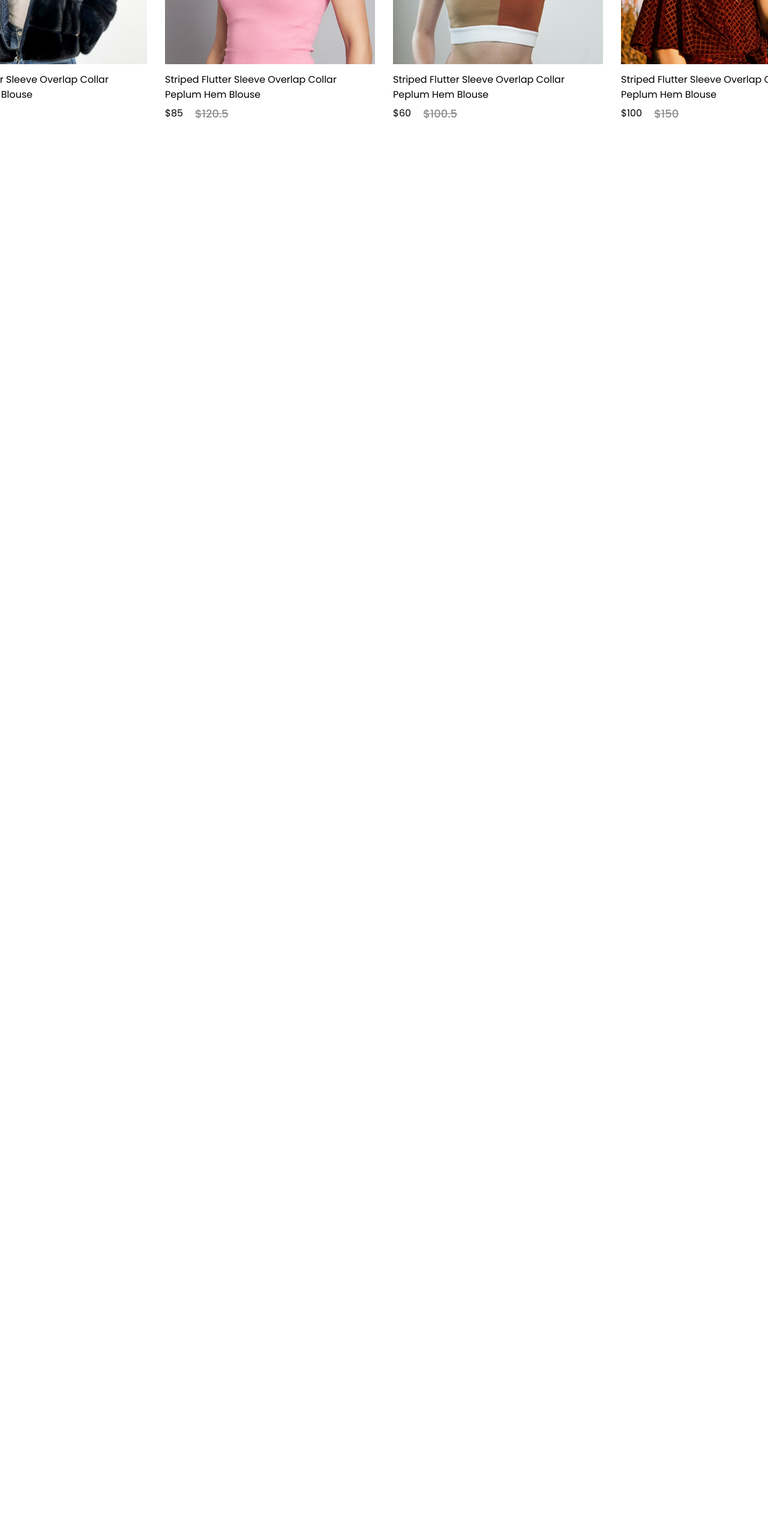
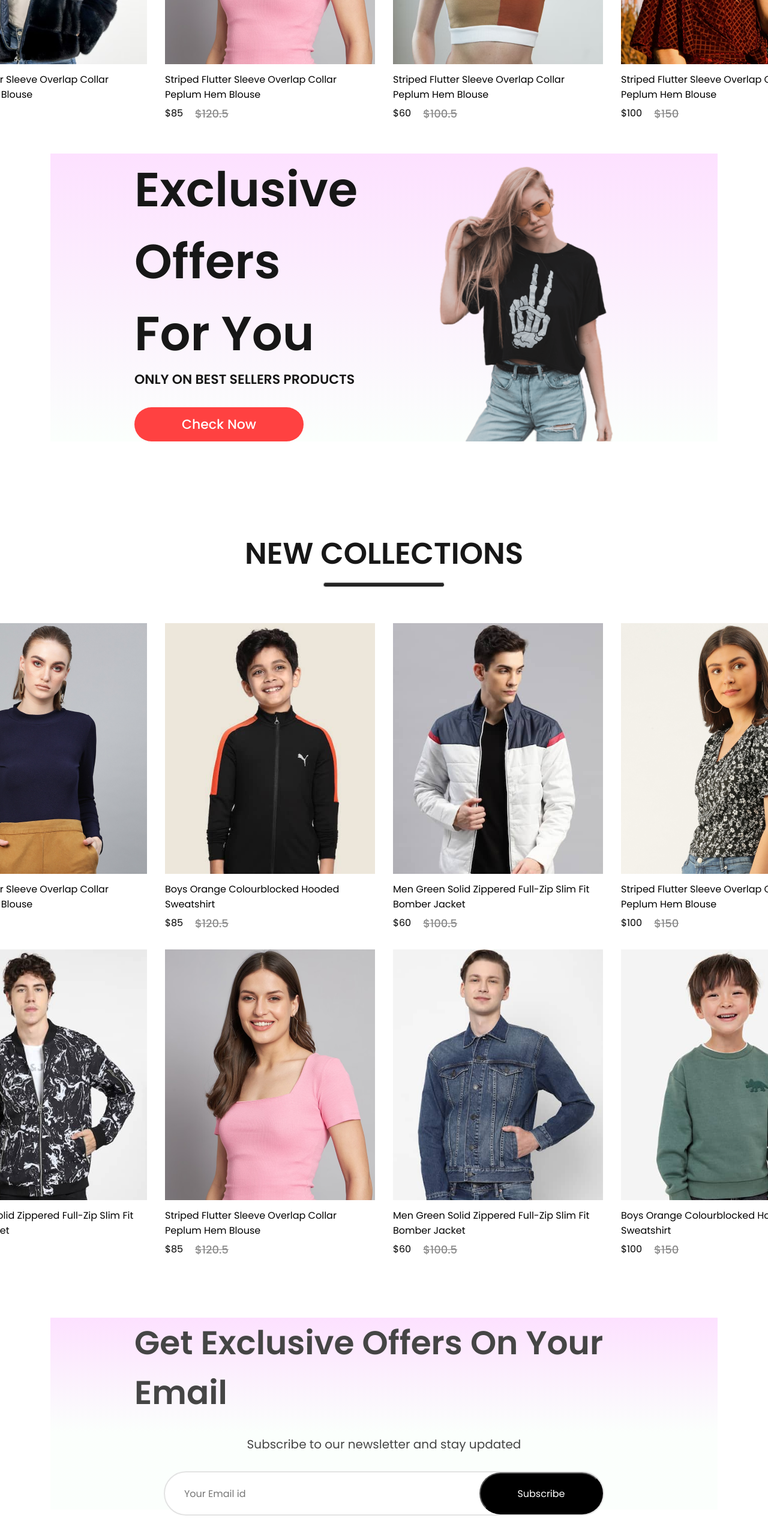
Before and after one commit to kazibilasi/e-commerce-frontend, a React (Vite) app: page / in a window 1280 px wide. Shown: the part 1361-3927 px from the top of the page at 60% size. Before the commit the page ends 1617 px from the top, so only its background shows below. Built offline with nearby package versions, Linux system fonts and the light colour scheme.

Commit message:
offers, newCollection,news letter components work has done

```diff
--- /dev/null
+++ b/src/Components/NewCollections/NewCollections.css
@@ -0,0 +1,27 @@
+.new-collections {
+    display: flex;
+    flex-direction: column;
+    align-items: center;
+    gap: 10px;
+    margin-bottom: 100px;
+}
+
+.new-collections h1 {
+    color: #171717;
+    font-size: 50px;
+    font-weight: 600;
+}
+
+.new-collections hr {
+    width: 200px;
+    height: 6px;
+    border-radius: 10px;
+    background: #252525;
+}
+
+.collections{
+    display: grid;
+    grid-template-columns: 1fr 1fr 1fr 1fr;
+    margin-top: 50px;
+    gap: 30px;
+}
--- /dev/null
+++ b/src/Components/NewCollections/NewCollections.jsx
@@ -0,0 +1,20 @@
+/* eslint-disable no-unused-vars */
+import React from 'react'
+import './NewCollections.css'
+import new_collection from '../Assets/new_collections'
+import { Item } from '../Item/Item'
+
+export const NewCollections = () => {
+  return (
+    <div className='new-collections'>
+        <h1>NEW COLLECTIONS</h1>
+        <hr></hr>
+        <div className='collections'>
+            {new_collection.map((item, i)=>{
+                return <Item key = {i} id={item.id} name={item.name} image={item.image} new_price={item.new_price} old_price={item.old_price}></Item>
+            })}
+        </div>
+
+    </div>
+  )
+}
--- /dev/null
+++ b/src/Components/NewsLetter/NewsLetter.css
@@ -0,0 +1,50 @@
+.newsletter{
+    width: 65%;
+    height: 40vh;
+    display: flex;
+    flex-direction: column;
+    align-items: center;
+    margin: auto;
+    padding: 0px 140px;
+    margin-bottom: 150px;
+    background: linear-gradient( 180deg, #fde1ff 0%, #e1ffea22 60%);
+    gap: 30px;
+}
+.newsletter h1{
+    color: #454545;
+    font-size: 55px;
+    font-weight: 600;
+}
+.newsletter p{
+    color: #454545;
+    font-size: 20px;
+}
+.newsletter div{
+    display: flex;
+    align-items: center;
+    justify-content: space-between;
+    background: white;
+    width: 730px;
+    height: 70px;
+    border-radius: 80px;
+    border: 2px solid #e3e3e3;
+}
+
+.newsletter input{
+    width: 500px;
+    margin-left: 30px;
+    border: none;
+    outline: none;
+    color: #616161;
+    font-family: Poppins;
+    font-size: 16px;
+}
+.newsletter div button{
+    width: 210px;
+    height: 70px;
+    border-radius: 80px;
+    background: black;
+    color: white;
+    font-size: 16px;
+    cursor: pointer;
+}
--- /dev/null
+++ b/src/Components/NewsLetter/NewsLetter.jsx
@@ -0,0 +1,18 @@
+/* eslint-disable no-unused-vars */
+import React from 'react'
+import './NewsLetter.css'
+
+export const NewsLetter = () => {
+  return (
+    <div className='newsletter'>
+        <h1>
+            Get Exclusive Offers On Your Email
+        </h1>
+        <p>Subscribe to our newsletter and stay updated</p>
+        <div>
+            <input type='email' placeholder='Your Email id'></input>
+            <button>Subscribe</button>
+        </div>
+    </div>
+  )
+}
--- /dev/null
+++ b/src/Components/Offers/Offers.css
@@ -0,0 +1,48 @@
+.offers{
+    width: 65%;
+    height: 60vh;
+    display: flex;
+    margin: auto;
+    padding: 0px 140px ;
+    margin-bottom: 150px;
+    background: linear-gradient( 180deg, #fde1ff 0%, #e1ffea22);
+}
+
+.offers-left{
+    flex: 1;
+    display: flex;
+    flex-direction: column;
+    justify-content: center;
+}
+
+.offers-left h1{
+    color: #171717;
+    font-size: 80px;
+    font-weight: 600;
+
+}
+.offers-left p{
+    color: #171717;
+    font-size: 22px;
+    font-weight: 600;
+}
+.offers-left button{
+    width: 282px;
+    height: 70px;
+    border-radius: 35px;
+    background: #ff4141;
+    border: none;
+    color: white;
+    font-size: 22px;
+    font-weight: 500;
+    margin-top: 30px;
+    cursor: pointer;
+}
+.offers-right{
+    flex: 1;
+    display: flex;
+    align-items: center;
+    justify-content: end;
+    padding-top: 50px;
+
+}
--- /dev/null
+++ b/src/Components/Offers/Offers.jsx
@@ -0,0 +1,20 @@
+/* eslint-disable no-unused-vars */
+import React from 'react'
+import './Offers.css'
+import exclusive_image from '../Assets/exclusive_image.png'
+
+export const Offers = () => {
+  return (
+    <div className='offers'>
+    <div className='offers-left'>
+        <h1>Exclusive</h1>
+        <h1>Offers For You</h1>
+        <p>ONLY ON BEST SELLERS PRODUCTS</p>
+        <button>Check Now</button>
+    </div>
+    <div className='offers-right'></div>
+        <img src={exclusive_image}></img>
+
+    </div>
+  )
+}
--- a/src/Pages/Shop.jsx
+++ b/src/Pages/Shop.jsx
@@ -2,12 +2,18 @@
 import React from 'react'
 import { Hero } from '../Components/Hero/Hero'
 import { Popular } from '../Components/Popular/Popular'
+import { Offers } from '../Components/Offers/Offers'
+import { NewCollections } from '../Components/NewCollections/NewCollections'
+import { NewsLetter } from '../Components/NewsLetter/NewsLetter'
 
 export const Shop = () => {
   return (
     <div>
       <Hero></Hero>
       <Popular></Popular>
+      <Offers></Offers>
+      <NewCollections></NewCollections>
+      <NewsLetter></NewsLetter>
     </div>
   )
 }
```
